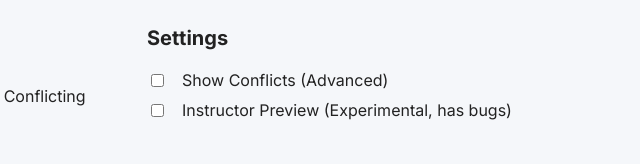
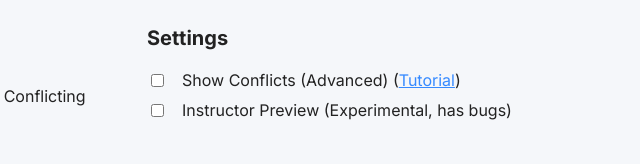
Before and after one commit to 60307390/scheduler-udst-revamp, a website built with Vite: page index.html in a window 1280 px wide. Shown: the part 732-896 px from the top of the page, 513-1153 px from the left. Built offline with nearby package versions, Linux system fonts and the light colour scheme.

Commit message:
update index.html -- include link

```diff
--- a/index.html
+++ b/index.html
@@ -31,7 +31,7 @@
                 <h3>Schedule Text Input</h3>
                 <p>Enter schedule text according to the instructions given in the <a
                         href="https://github.com/60307390/scheduler-udst-v2/tree/main#how-to-use-the-app"
-                    target="_blank">GitHub</a> using PeopleSoft. <strong>For PC only.</strong></p>
+                        target="_blank">GitHub</a> using PeopleSoft. <strong>For PC only.</strong></p>
             </div>
             <br>
             <div class="input-text-area">
@@ -98,7 +98,9 @@
                 <div class="settings-param-container">
                     <div class="toggle-advanced settings-param">
                         <input type="checkbox" id="toggleAdvancedMode">
-                        <label for="toggleAdvancedMode">Show Conflicts (Advanced)</label>
+                        <label for="toggleAdvancedMode">Show Conflicts (Advanced) (<a
+                                href="https://github.com/60307390/scheduler-udst-revamp#advanced-mode"
+                                target="_blank">Tutorial</a>)</label>
                     </div>
                     <div class="toggle-hard-conflict-click settings-param hidden adv-mode-exclusive">
                         <input type="checkbox" id="hardConflictClickable">
```
